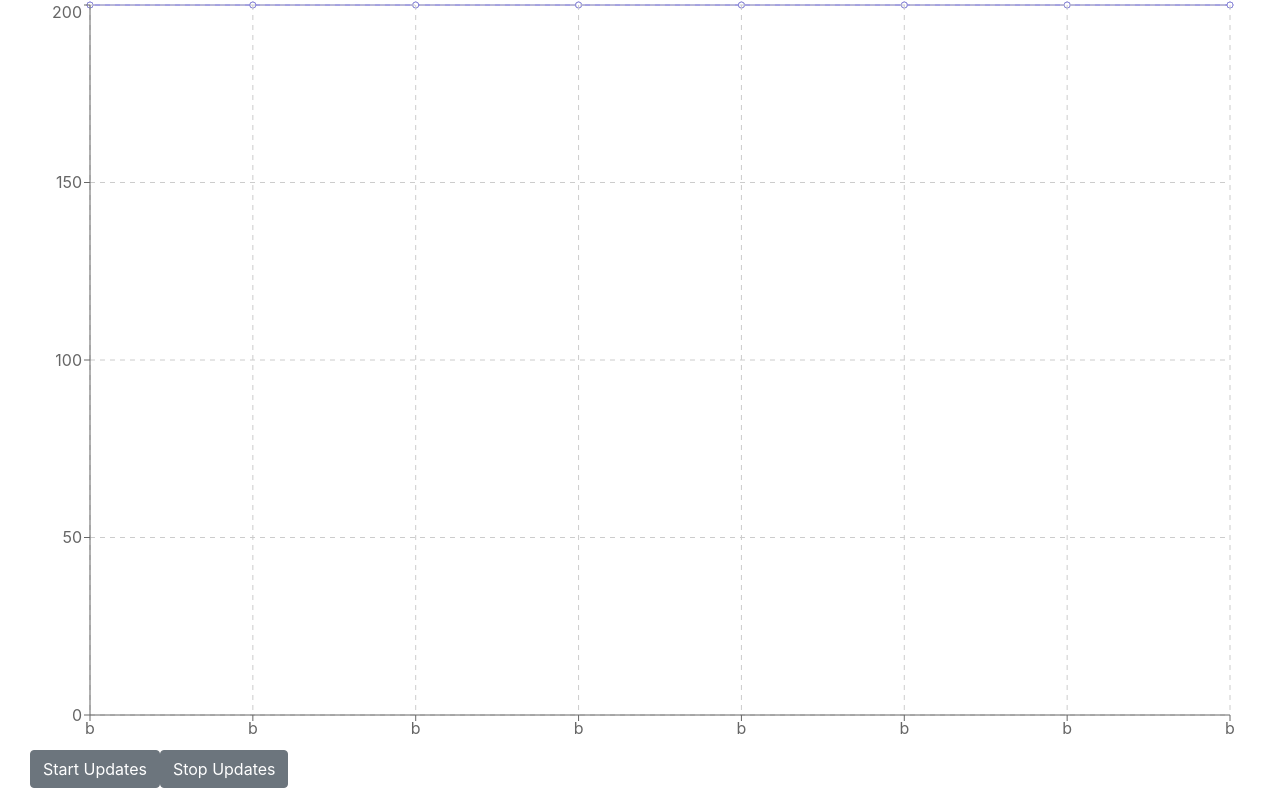
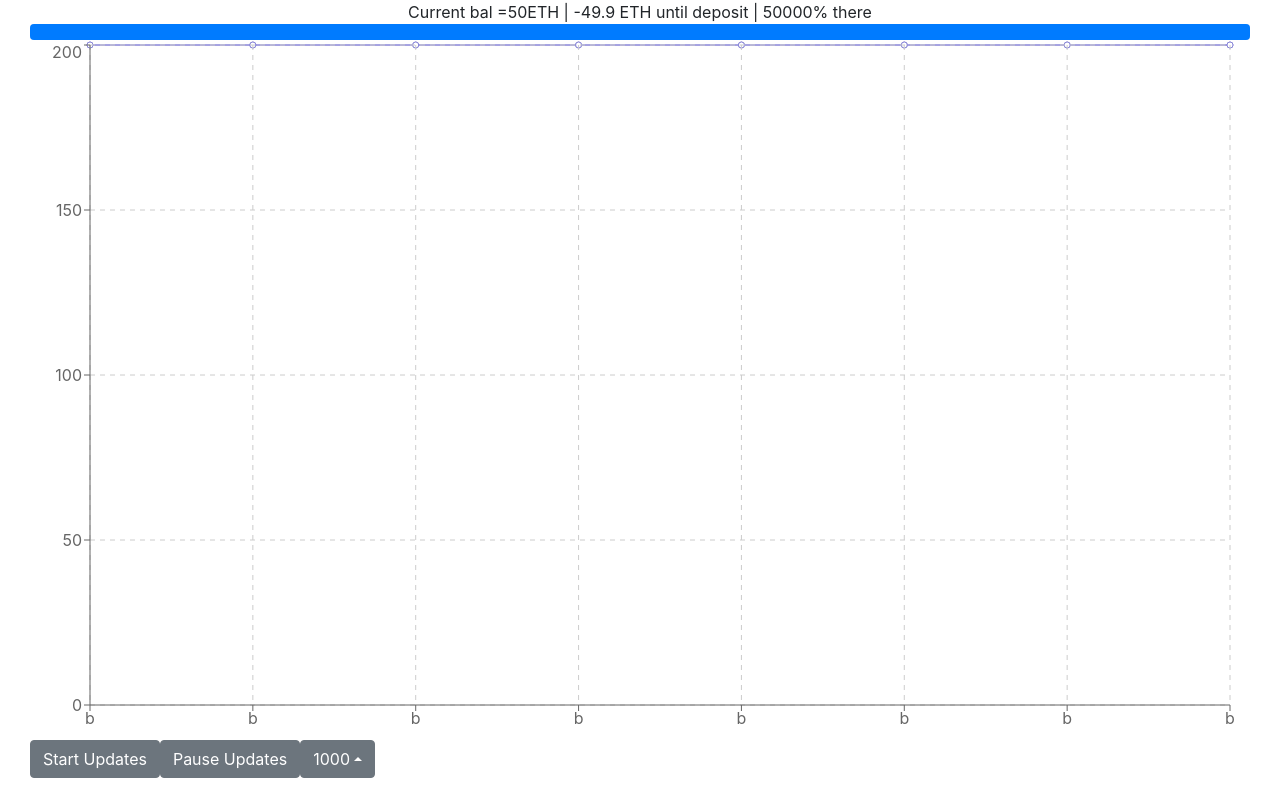
Before and after one commit to shyaboi/nano-tracker-react, a React (Create React App) app: page / in a window 1280 px wide. Built offline with nearby package versions, Linux system fonts and the light colour scheme.

Commit message:
dynamic interval changing is super smooth with interVal instead of true val

```diff
--- a/src/Components/HashLin/HashLine.js
+++ b/src/Components/HashLin/HashLine.js
@@ -1,24 +1,57 @@
 import { Hash } from "crypto";
 import React, { useEffect, useState } from "react";
-import { Container, Row, Col, Button } from "reactstrap";
+import {
+  Container,
+  Row,
+  Col,
+  Button,
+  ButtonDropdown,
+  DropdownToggle,
+  DropdownMenu,
+  DropdownItem,
+} from "reactstrap";
 import { Progress } from "reactstrap";
-import {ResponsiveContainer, ComposedChart, LineChart,Area, Line, CartesianGrid, XAxis, YAxis, Tooltip, Legend } from 'recharts';
+import {
+  ResponsiveContainer,
+  ComposedChart,
+  LineChart,
+  Area,
+  Line,
+  CartesianGrid,
+  XAxis,
+  YAxis,
+  Tooltip,
+  Legend,
+} from "recharts";
 let gData = [
-    {name:"b",uv:200, pv:200},{name:"b",uv:200, pv:200},{name:"b",uv:200, pv:200},{name:"b",uv:200, pv:200},{name:"b",uv:200, pv:200},{name:"b",uv:200, pv:200},{name:"b",uv:200, pv:200},{name:"b",uv:200, pv:200},];
+  { name: "b", uv: 200, pv: 200 },
+  { name: "b", uv: 200, pv: 200 },
+  { name: "b", uv: 200, pv: 200 },
+  { name: "b", uv: 200, pv: 200 },
+  { name: "b", uv: 200, pv: 200 },
+  { name: "b", uv: 200, pv: 200 },
+  { name: "b", uv: 200, pv: 200 },
+  { name: "b", uv: 200, pv: 200 },
+];
+let Updater;
+const HashLine = () => {
+  const [GgData, setGData] = useState([]);
+  const [updateInterval, setUpdateInterval] = useState(0);
+  const [windowHeight, setWindowHeight] = useState(50);
+  const [prog, setProg] = useState(50);
+  const [dropdownOpen, setOpen] = useState(false);
+  const [intervalSet, setInter] = useState(1000);
 
-    let Updater
-    const HashLine = () =>{
-        const [GgData, setGData] = useState([])
-        const [updateInterval, setUpdateInterval] = useState(0)
-        const [windowHeight, setWindowHeight] = useState(50)
+  const toggle = () => setOpen(!dropdownOpen);
 
   function handleResize() {
-            setWindowHeight(window.innerHeight -50)}
+    setWindowHeight(window.innerHeight - 100);
+  }
   useEffect(() => {
-            setGData(gData)
-            handleResize()
-        })
-            window.addEventListener('resize', handleResize)
+    setGData(gData);
+    handleResize();
+  });
+  window.addEventListener("resize", handleResize);
 
   const fetchy = async (address) => {
     let res = await fetch(
@@ -27,54 +60,66 @@ const fetchy = async (address) => {
     let data = await res.json();
     return data;
   };
-const beef = (b)=> {
-    return b
+  const beef = (b) => {
+    return b;
+  };
+  console.log();
+  let updateLine = () => {
+    fetchy("0x9a024dca12158e8ba0b45bb9d4ae1b1324c38861").then(async (data) => {
+      let pData = await data.data;
+      let bal = await pData.balance;
+      let hashTotal = await pData.hashrate;
+      console.log(hashTotal);
+      gData.push({ name: hashTotal, uv: hashTotal, pv: 150 });
+      setProg(bal);
+      let dataG = gData.map(beef);
+      if (dataG.length > 8) {
+        gData.shift();
+        setGData(dataG);
       }
-    console.log()
-    let updateLine = ()=> {
-        fetchy("0x9a024dca12158e8ba0b45bb9d4ae1b1324c38861").   then(async (data) => {
+      setGData(dataG);
+    });
+  };
 
-            let pData =await data.data
-            let bal =await pData.balance
-            let hashTotal =await pData.hashrate
-            console.log(hashTotal)
-            gData.push({name:hashTotal,uv:hashTotal,pv:150,amt:2222})
-            let dataG = gData.map(beef)
-            if(dataG.length>8){
-                gData.shift()
-                setGData(dataG)
+  let startTick = () => {
+    if (!updateInterval) {
+      console.log("clicked");
+      Updater = setInterval(updateLine, intervalSet);
+      setUpdateInterval(1);
     }
-            setGData(dataG)
-        });
+  };
+  let stopTick = () => {
+    console.log("clicked pause");
+    if (updateInterval) {
+      console.log("pause");
+      clearInterval(Updater);
+      setUpdateInterval(0);
     }
+  };
 
+  let changeInter = (e) => {
+      let interVal = e.target.value* 1000
+        setInter(interVal)
+      clearInterval(Updater)
+    console.log(interVal)
+    setUpdateInterval(0);
+    Updater = setInterval(updateLine, interVal);
+    };
 
-
-
-    let startTick=() =>{
-        if(!updateInterval){
-            console.log('clicked')
-            Updater = setInterval(updateLine,1000)
-            setUpdateInterval(1)
-        }
-
-
-}
-let stopTick=() =>{
-    console.log('clicked pause')
-    if(updateInterval){
-        console.log('pause')
-        clearInterval(Updater)
-        setUpdateInterval(0)
-    }
-}
-
-    return(
+  return (
     <Container fluid>
-        <ResponsiveContainer  width="100%" height={windowHeight} >
-        <ComposedChart  data={GgData} margin={{ top: 5, right: 20, bottom: 5, left: 0 }}>
-        <Line type="monotone" dataKey="uv"  stroke="#8884d8" fill="#82ca9d"/>
-        <Line type="monotone" dataKey="pv"  stroke="#8884d8" />
+      <div className="text-center">
+        Current bal ={prog}ETH | {0.1 - prog} ETH until deposit |{" "}
+        {Math.round(prog * 1000)}% there
+      </div>
+      <Progress value={prog * 1000} />
+      <ResponsiveContainer width="100%" height={windowHeight}>
+        <ComposedChart
+          data={GgData}
+          margin={{ top: 5, right: 20, bottom: 5, left: 0 }}
+        >
+          <Line type="monotone" dataKey="uv" stroke="#8884d8" fill="#82ca9d" />
+          <Line type="monotone" dataKey="pv" stroke="#8884d8" />
           <CartesianGrid stroke="#ccc" strokeDasharray="5 5" />
           <XAxis dataKey="name" />
           <YAxis />
@@ -83,8 +128,20 @@ let stopTick=() =>{
       </ResponsiveContainer>
       <Legend />
       <Button onClick={startTick}>Start Updates</Button>
-<Button onClick={stopTick}>Stop Updates</Button>
+      <Button onClick={stopTick}>Pause Updates</Button>
+      <ButtonDropdown direction="up" isOpen={dropdownOpen} toggle={toggle}>
+        <DropdownToggle caret>{intervalSet}</DropdownToggle>
+        <DropdownMenu>
+          <DropdownItem value={2} onClick={(e) => changeInter(e)}>2</DropdownItem>
+          <DropdownItem value={3} onClick={(e) => changeInter(e)}>3</DropdownItem>
+          <DropdownItem value={4} onClick={(e) => changeInter(e)}>4</DropdownItem>
+          <DropdownItem value={5} onClick={(e) => changeInter(e)}>5</DropdownItem>
+          <DropdownItem value={6} onClick={(e) => changeInter(e)}>6</DropdownItem>
+          <DropdownItem value={7} onClick={(e) => changeInter(e)}>7</DropdownItem>
+        </DropdownMenu>
+      </ButtonDropdown>
     </Container>
-)};
+  );
+};
 
-export default HashLine
+export default HashLine;
```
Lines whose indentation alone changed are shown as unchanged.
